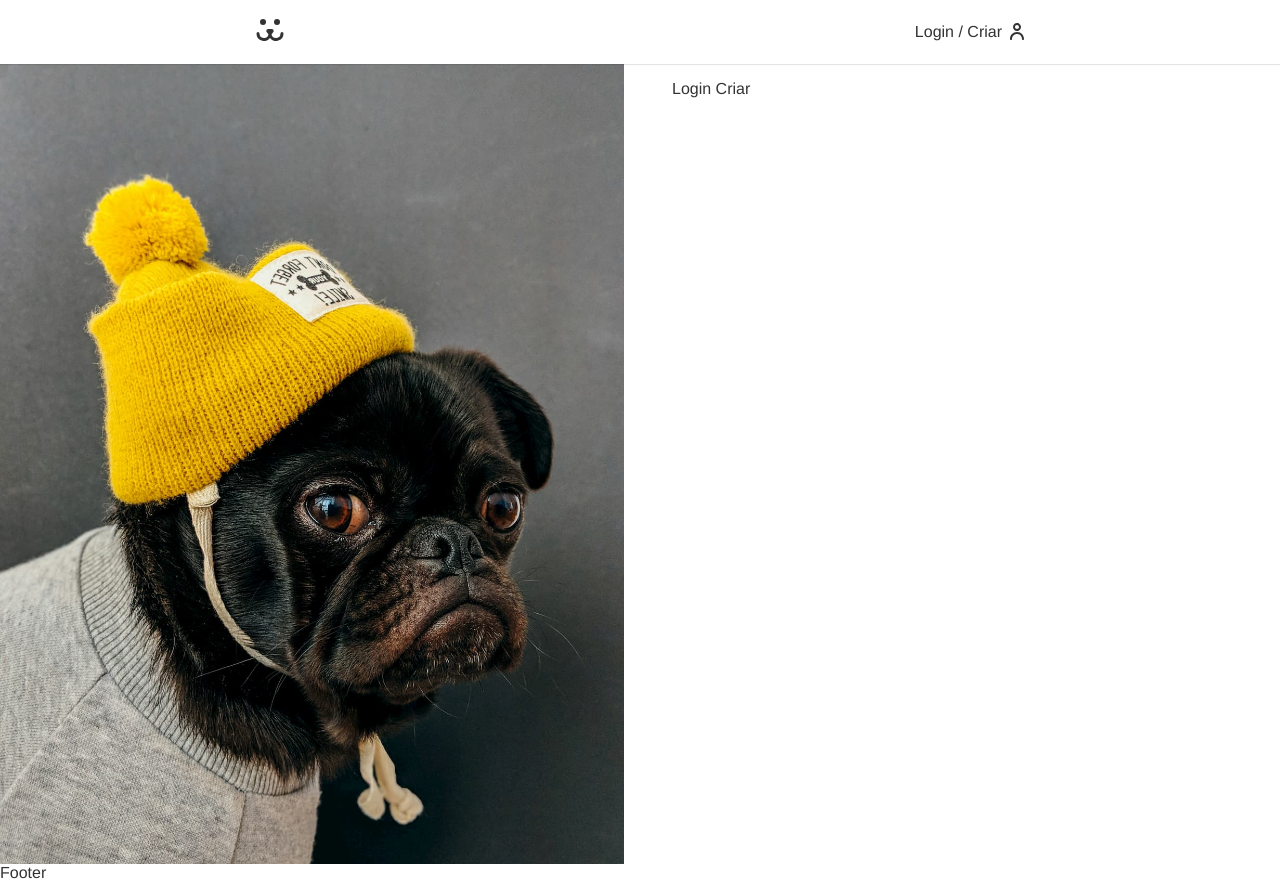
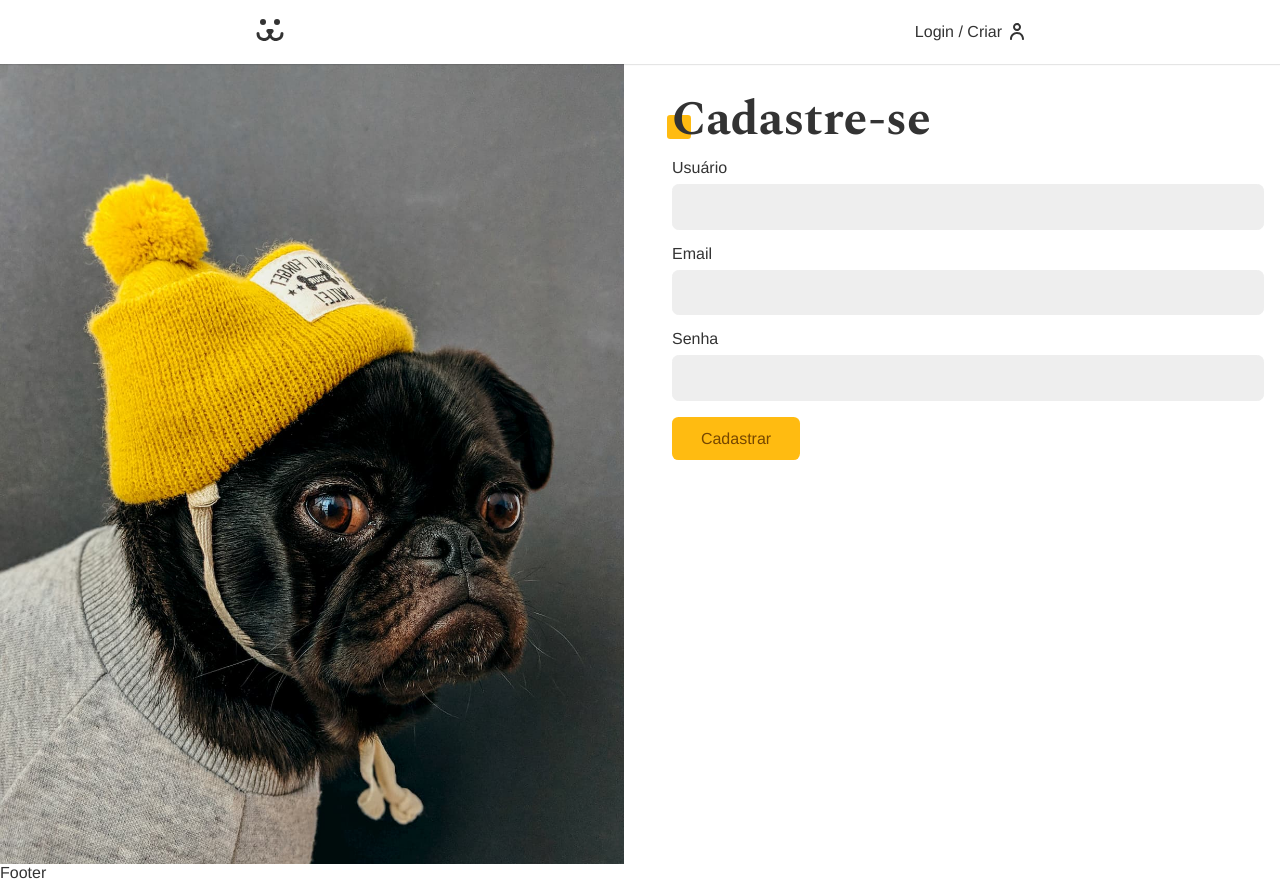
Before and after one commit to Caiobaldudev/social-dogs, a React (Vite) app: page /login/criar in a window 1280 px wide. Built offline with nearby package versions, Linux system fonts and the light colour scheme.

Commit message:
✨ feat: Create createUser page

```diff
--- a/src/Components/Login/LoginCreate.jsx
+++ b/src/Components/Login/LoginCreate.jsx
@@ -1,11 +1,39 @@
-import React from 'react'
+import React from "react";
+import Input from "../Forms/Input";
+import Button from "../Forms/Button";
+import useForm from "../../Hooks/useForm";
+import { USER_POST } from "../../api";
+import { UserContext } from "../../UserContext";
 
 const LoginCreate = () => {
+  const username = useForm();
+  const email = useForm("email");
+  const password = useForm("password");
+
+  const { userLogin } = React.useContext(UserContext);
+
+  async function handleSubmit(e) {
+    e.preventDefault();
+    const { url, options } = USER_POST({
+      username: username.value,
+      email: email.value,
+      password: password.value,
+    });
+    const response = await fetch(url, options);
+    if (response.ok) userLogin(username.value, password.value);
+  }
+
   return (
-    <div>
-      Login Criar
-    </div>
-  )
-}
+    <section className="animeLeft">
+      <h1 className="title">Cadastre-se</h1>
+      <form onSubmit={handleSubmit}>
+        <Input label="Usuário" type="text" name="username" {...username} />
+        <Input label="Email" type="email" name="email" {...email} />
+        <Input label="Senha" type="password" name="password" {...password} />
+        <Button>Cadastrar</Button>
+      </form>
+    </section>
+  );
+};
 
-export default LoginCreate
+export default LoginCreate;
```
